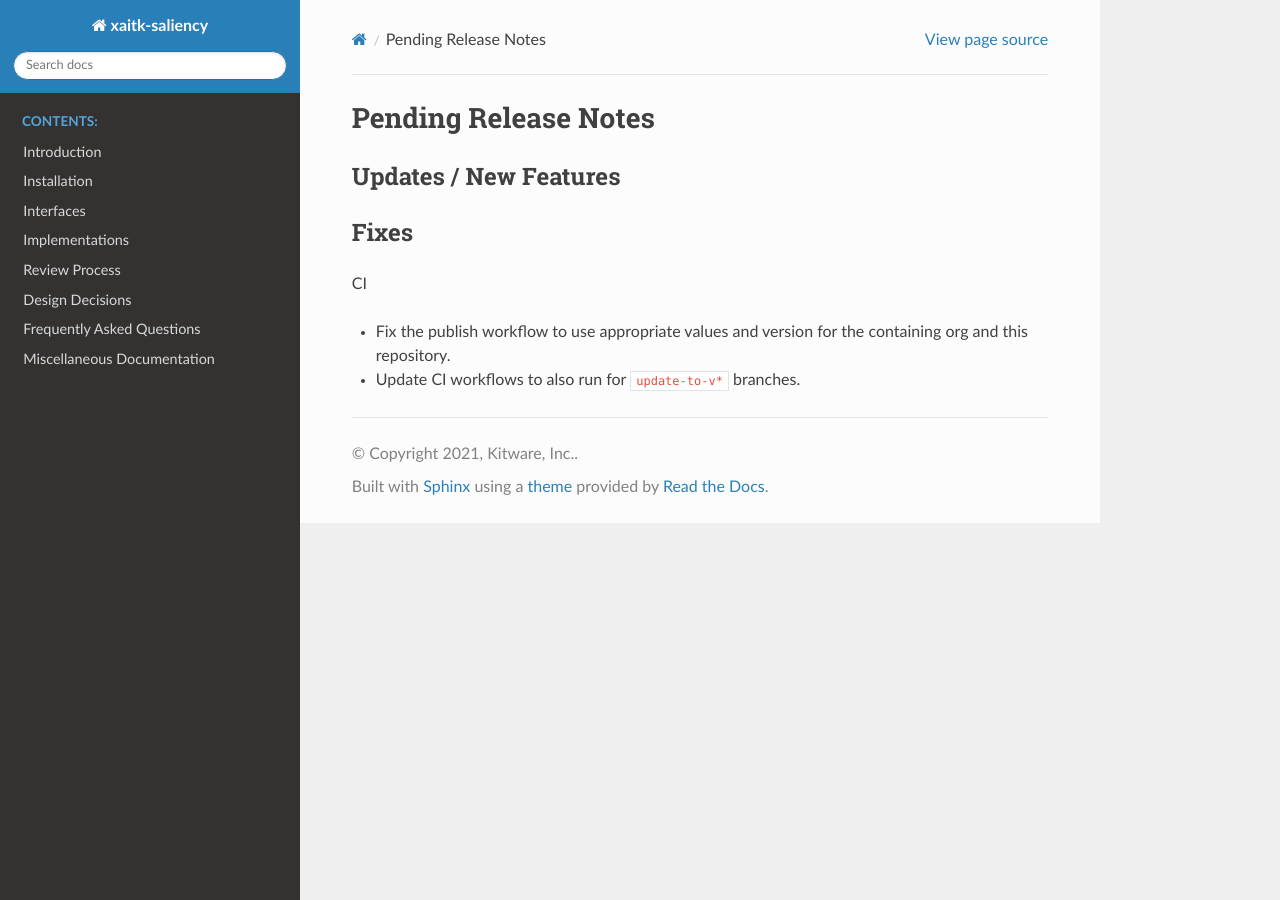
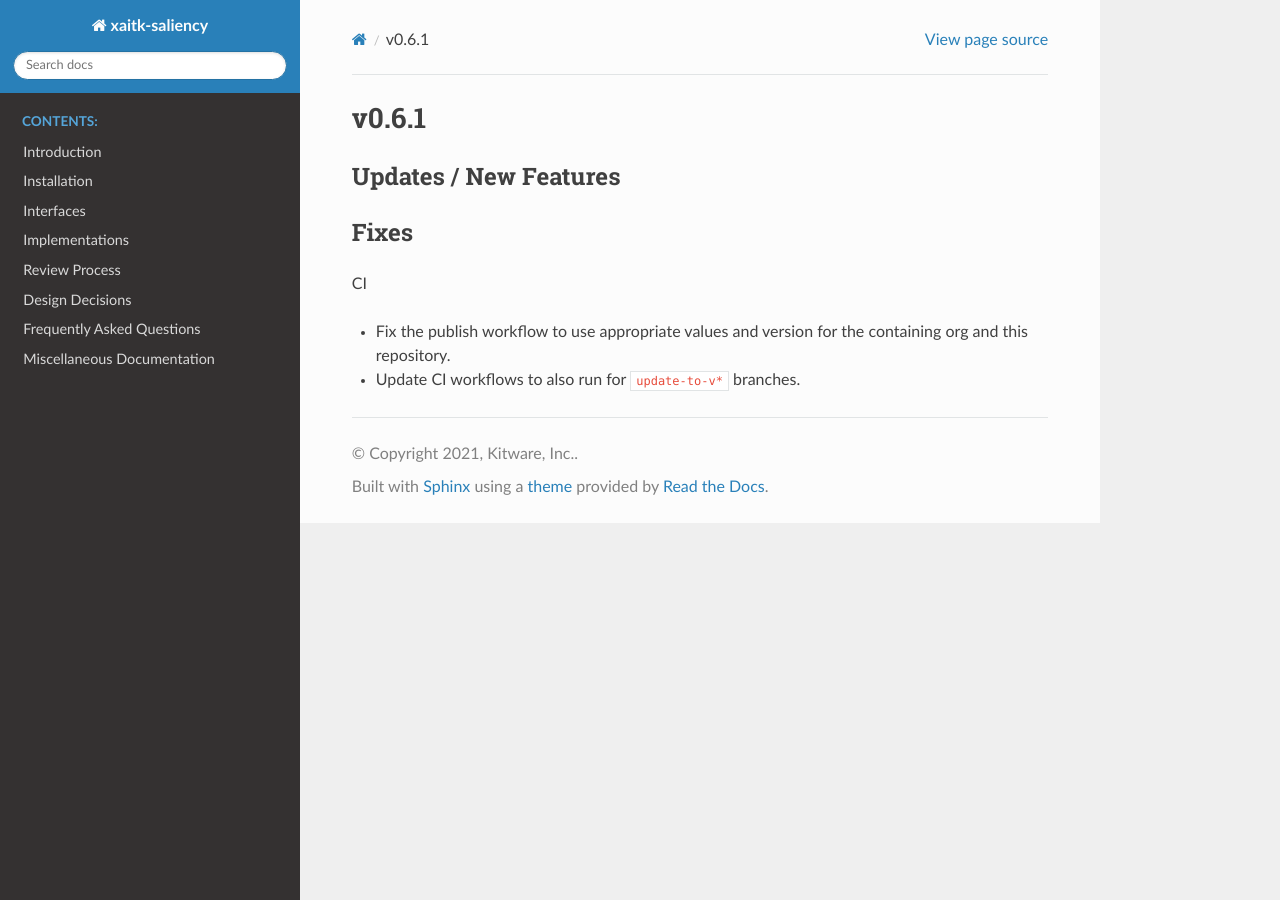
Before and after one commit to XAITK/xaitk-saliency, a Sphinx documentation site: the page built from docs/release_notes/v0.6.1.rst, in a window 1280 px wide. Built offline with Sphinx 7.4.7 and the Read the Docs theme 2.0.0, drawn with Linux system fonts in a browser that asks for light colours; pages that are not in the unit, such as notebooks, are missing from menus.

Commit message:
Update version number to 0.6.1

```diff
--- a/docs/release_notes.rst
+++ b/docs/release_notes.rst
@@ -10,3 +10,4 @@ Release Notes
    release_notes/v0.4.0
    release_notes/v0.5.0
    release_notes/v0.6.0
+   release_notes/v0.6.1
--- a/docs/release_notes/pending_release.rst
+++ b/docs/release_notes/v0.6.1.rst
@@ -1,5 +1,5 @@
-Pending Release Notes
-=====================
+v0.6.1
+======
 
 Updates / New Features
 ----------------------
--- a/pyproject.toml
+++ b/pyproject.toml
@@ -8,7 +8,7 @@ name = "xaitk_saliency"
 # REMEMBER: `distutils.version.*Version` types can be used to compare versions
 # from strings like this.
 # This package prefers to use the strict numbering standard when possible.
-version = "0.6.0"
+version = "0.6.1"
 description = """\
     Visual saliency map generation interfaces and baseline implementations \
     for explainable AI."""
```
